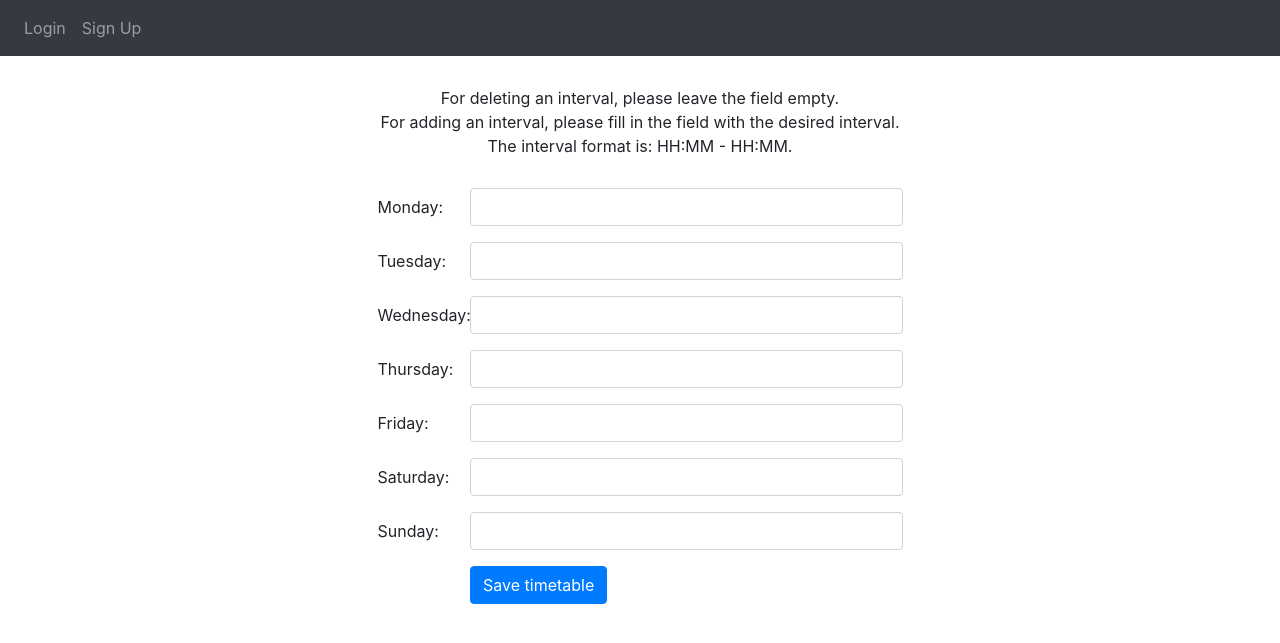
After one commit to ioanaghergu/TeleMedix, a Flask app: template website/templates/doctors/timetable_form.html in a window 1280 px wide. The commit adds this page. Shown: the top 643 px of the page. Run offline with Flask 3, Linux system fonts and the light colour scheme; the template is opened without the code that fills it, so the values that code supplies are empty; some libraries are stand-ins or nearby versions.

Commit message:
created doctors profile and added the timetable to their own user profile

```diff
--- a/website/templates/doctors/doctors_list.html
+++ b/website/templates/doctors/doctors_list.html
@@ -7,12 +7,14 @@
             <div class="col">
                 <ul class="list-group">
                     {% for doctor in doctors %}
+                    <a href="/doctor-profile/{{ doctor.medicID }}" style="text-decoration: none; color: black;">
                         <li class="list-group-item d-flex justify-content-between align-items-center">
-                            {{ doctor.username }}
+                                {{ doctor.username }}
                             {% if doctor.specialization_name %}
                                 <span class="badge badge-primary badge-pill">{{ doctor.specialization_name }}</span>
                             {% endif %}
                         </li>
+                    </a>
                     {% endfor %}
                 </ul>
             </div>
--- /dev/null
+++ b/website/templates/doctors/timetable_form.html
@@ -0,0 +1,77 @@
+{% extends "_baseTemplate.html" %}
+{% block title %}My Timetable{% endblock %}
+
+{% block content %}
+<div class="container text-center" style="margin-top: 30px;">
+    <p>
+        For deleting an interval, please leave the field empty.<br>
+        For adding an interval, please fill in the field with the desired interval.<br>
+        The interval format is: HH:MM - HH:MM.
+    </p>
+</div>
+<div class="container">
+    <div class="row" style="margin-top: 30px;">
+        <div class="col"></div>
+        <div class="col-6">
+            <form method="POST">
+                <div class="form-group row mb-3">
+                    <label for="mon" class="col-sm-2 col-form-label">Monday:</label>
+                    <div class="col-sm-10">
+                        <input type="text" id="mon" name="mon" class="form-control" value="{{ timetable.mon }}">
+                    </div>
+                </div>
+
+                <div class="form-group row mb-3">
+                    <label for="tue" class="col-sm-2 col-form-label">Tuesday:</label>
+                    <div class="col-sm-10">
+                        <input type="text" id="tue" name="tue" class="form-control" value="{{ timetable.tue }}">
+                    </div>
+                </div>
+
+                <div class="form-group row mb-3">
+                    <label for="wed" class="col-sm-2 col-form-label">Wednesday:</label>
+                    <div class="col-sm-10">
+                        <input type="text" id="wed" name="wed" class="form-control" value="{{ timetable.wed }}">
+                    </div>
+                </div>
+
+                <div class="form-group row mb-3">
+                    <label for="thu" class="col-sm-2 col-form-label">Thursday:</label>
+                    <div class="col-sm-10">
+                        <input type="text" id="thu" name="thu" class="form-control" value="{{ timetable.thu }}">
+                    </div>
+                </div>
+
+                <div class="form-group row mb-3">
+                    <label for="fri" class="col-sm-2 col-form-label">Friday:</label>
+                    <div class="col-sm-10">
+                        <input type="text" id="fri" name="fri" class="form-control" value="{{ timetable.fri }}">
+                    </div>
+                </div>
+
+                <div class="form-group row mb-3">
+                    <label for="sat" class="col-sm-2 col-form-label">Saturday:</label>
+                    <div class="col-sm-10">
+                        <input type="text" id="sat" name="sat" class="form-control" value="{{ timetable.sat }}">
+                    </div>
+                </div>
+
+                <div class="form-group row mb-3">
+                    <label for="sun" class="col-sm-2 col-form-label">Sunday:</label>
+                    <div class="col-sm-10">
+                        <input type="text" id="sun" name="sun" class="form-control" value="{{ timetable.sun }}">
+                    </div>
+                </div>
+
+                <div class="form-group row">
+                    <div class="col-sm-10 offset-sm-2">
+                        <button type="submit" class="btn btn-primary">Save timetable</button>
+                    </div>
+                </div>
+            </form>
+        </div>
+        <div class="col"></div>
+    </div>
+</div>
+
+{% endblock %}
--- a/website/views.py
+++ b/website/views.py
@@ -12,7 +12,10 @@ def home():
 @views.route('/account')
 @login_required
 def account():
-    return render_template("account/account.html", user=current_user, time=time)
+    conn = current_app.db
+    cursor = conn.cursor()
+    timetable = cursor.execute('SELECT [mon], [tue], [wed], [thu], [fri], [sat], [sun] FROM [TimeTable] WHERE [medicID] = ?', current_user.userid).fetchone()
+    return render_template("account/account.html", user=current_user, time=time, timetable=timetable)
 
 @views.route('/appointments')
 @login_required
```
Also changed, not shown: website/doctors.py (+62 -1 lines), website/templates/account/account.html (+65 -0 lines), website/templates/doctors/doctor_profile.html (added, +85 -0 lines), 1 other file.
